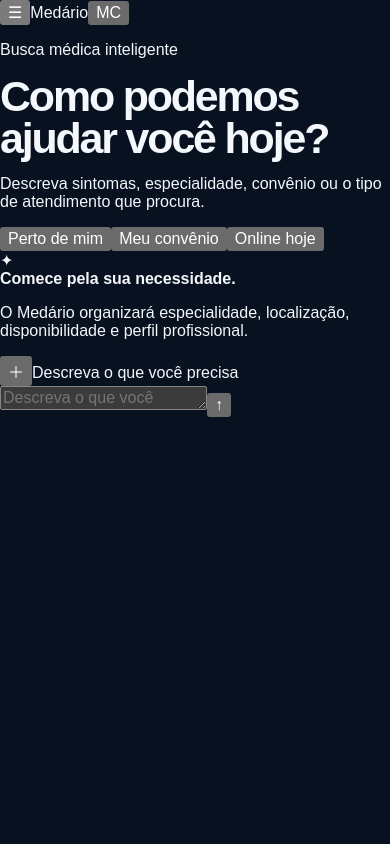
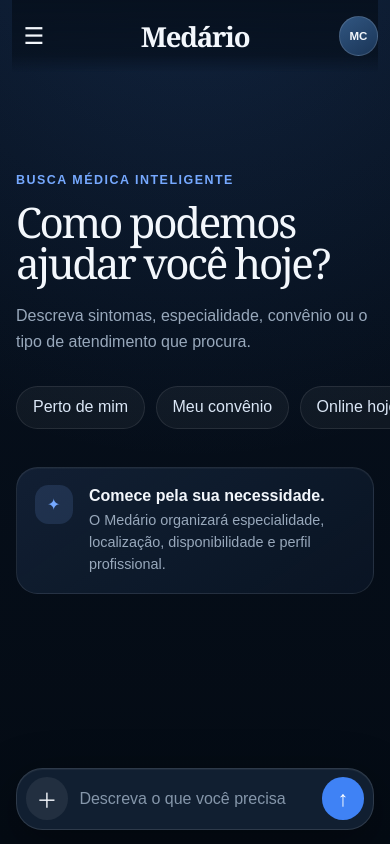
Before and after one commit to drmarceloclipi-star/medario, a Next.js app in the folder apps/web/: page / in a window 390 px wide. Built offline with nearby package versions, Linux system fonts and the light colour scheme.

Commit message:
feat: style responsive Medario mobile shell

```diff
--- a/apps/web/app/globals.css
+++ b/apps/web/app/globals.css
@@ -1,90 +1,344 @@
 :root {
   color-scheme: dark;
-  --background: #08111f;
-  --surface: #101c2c;
-  --text: #f4f7fb;
-  --muted: #9aa9bc;
-  --accent: #72a7ff;
+  --background: #07111f;
+  --background-deep: #040b14;
+  --surface: #0e1a2a;
+  --surface-strong: #142237;
+  --surface-soft: #192a42;
+  --text: #f3f7fc;
+  --muted: #98a8bb;
+  --accent: #76a9ff;
+  --accent-strong: #3f82f5;
+  --success: #58d6c2;
+  --border: rgba(255, 255, 255, 0.09);
+  --shadow: 0 24px 80px rgba(0, 0, 0, 0.42);
 }
 
-* {
-  box-sizing: border-box;
-}
-
-html {
-  background: var(--background);
-}
-
+* { box-sizing: border-box; }
+html { background: var(--background); }
 body {
   min-width: 320px;
   min-height: 100dvh;
   margin: 0;
-  background: var(--background);
+  overflow-x: hidden;
+  background:
+    radial-gradient(circle at 50% -10%, rgba(65, 121, 207, 0.19), transparent 34rem),
+    linear-gradient(180deg, var(--background) 0%, var(--background-deep) 100%);
   color: var(--text);
   font-family: Arial, Helvetica, sans-serif;
   text-rendering: optimizeLegibility;
   -webkit-font-smoothing: antialiased;
 }
+button, input, textarea, select { font: inherit; }
+button, a { -webkit-tap-highlight-color: transparent; }
+button { color: inherit; }
 
-button,
-input,
-textarea,
-select {
-  font: inherit;
+.sr-only {
+  position: absolute;
+  width: 1px;
+  height: 1px;
+  padding: 0;
+  margin: -1px;
+  overflow: hidden;
+  clip: rect(0, 0, 0, 0);
+  white-space: nowrap;
+  border: 0;
 }
 
-.app-shell {
+.mobile-shell {
+  position: relative;
+  width: min(100%, 46rem);
   min-height: 100dvh;
-  padding: env(safe-area-inset-top) max(1rem, env(safe-area-inset-right))
-    env(safe-area-inset-bottom) max(1rem, env(safe-area-inset-left));
+  margin: 0 auto;
+  padding: env(safe-area-inset-top) max(1rem, env(safe-area-inset-right)) calc(7.5rem + env(safe-area-inset-bottom)) max(1rem, env(safe-area-inset-left));
 }
 
-.app-topbar {
-  min-height: 4rem;
-  display: flex;
+.mobile-topbar {
+  position: sticky;
+  top: 0;
+  z-index: 10;
+  display: grid;
+  grid-template-columns: 3rem 1fr 3rem;
   align-items: center;
-  justify-content: center;
+  min-height: 4.5rem;
+  margin-inline: -0.25rem;
+  background: linear-gradient(180deg, rgba(7, 17, 31, 0.98), rgba(7, 17, 31, 0.78) 76%, transparent);
+  backdrop-filter: blur(18px);
 }
 
-.wordmark {
+.mobile-wordmark {
+  justify-self: center;
   font-family: Georgia, "Times New Roman", serif;
-  font-size: 1.65rem;
+  font-size: 1.72rem;
   font-weight: 600;
-  letter-spacing: -0.04em;
+  letter-spacing: -0.045em;
 }
 
-.welcome {
-  width: min(100%, 34rem);
-  margin: 18vh auto 0;
+.icon-button,
+.avatar-button,
+.composer-action,
+.send-button {
+  display: inline-grid;
+  place-items: center;
+  border: 0;
+  cursor: pointer;
 }
 
-.eyebrow {
-  margin: 0 0 0.75rem;
+.icon-button {
+  width: 2.75rem;
+  height: 2.75rem;
+  border-radius: 999px;
+  background: transparent;
+  font-size: 1.45rem;
+}
+.icon-button:hover { background: rgba(255, 255, 255, 0.07); }
+.icon-button:focus-visible,
+.avatar-button:focus-visible,
+.search-composer button:focus-visible,
+.quick-actions button:focus-visible,
+.side-drawer a:focus-visible,
+.sheet-options button:focus-visible,
+.primary-action:focus-visible {
+  outline: 3px solid rgba(118, 169, 255, 0.7);
+  outline-offset: 2px;
+}
+
+.avatar-button {
+  width: 2.45rem;
+  height: 2.45rem;
+  justify-self: end;
+  border: 1px solid rgba(255, 255, 255, 0.14);
+  border-radius: 999px;
+  background: linear-gradient(145deg, #315681, #1a3557);
+  font-size: 0.72rem;
+  font-weight: 800;
+}
+
+.mobile-content {
+  display: flex;
+  flex-direction: column;
+  gap: 2rem;
+  padding: clamp(2.5rem, 12vh, 7rem) 0 2rem;
+}
+
+.hero-copy { max-width: 37rem; }
+.hero-kicker {
+  margin: 0 0 0.85rem;
   color: var(--accent);
-  font-size: 0.75rem;
-  font-weight: 700;
+  font-size: 0.78rem;
+  font-weight: 800;
   letter-spacing: 0.12em;
   text-transform: uppercase;
 }
-
-h1 {
+.hero-copy h1 {
   margin: 0;
-  font-size: clamp(2.25rem, 11vw, 4rem);
+  font-family: Georgia, "Times New Roman", serif;
+  font-size: clamp(2.35rem, 10.8vw, 4.5rem);
+  font-weight: 500;
   line-height: 0.98;
-  letter-spacing: -0.05em;
+  letter-spacing: -0.055em;
 }
-
-.welcome p:last-child {
+.hero-copy > p:last-child {
   max-width: 32rem;
   margin: 1.25rem 0 0;
   color: var(--muted);
-  line-height: 1.65;
+  font-size: 1rem;
+  line-height: 1.58;
+}
+
+.quick-actions {
+  display: flex;
+  gap: 0.65rem;
+  overflow-x: auto;
+  margin-inline: -1rem;
+  padding: 0 1rem 0.35rem;
+  scrollbar-width: none;
+}
+.quick-actions::-webkit-scrollbar { display: none; }
+.quick-actions button {
+  flex: 0 0 auto;
+  padding: 0.72rem 1rem;
+  border: 1px solid var(--border);
+  border-radius: 999px;
+  background: rgba(255, 255, 255, 0.045);
+  color: #dbe7f6;
+  cursor: pointer;
+}
+.quick-actions button:hover { background: rgba(118, 169, 255, 0.12); }
+
+.state-card {
+  display: flex;
+  gap: 1rem;
+  padding: 1.1rem;
+  border: 1px solid var(--border);
+  border-radius: 1.35rem;
+  background: linear-gradient(145deg, rgba(20, 34, 55, 0.88), rgba(11, 23, 39, 0.78));
+  box-shadow: inset 0 1px rgba(255, 255, 255, 0.035);
+}
+.state-icon {
+  display: grid;
+  place-items: center;
+  width: 2.4rem;
+  height: 2.4rem;
+  flex: 0 0 auto;
+  border-radius: 0.85rem;
+  background: rgba(118, 169, 255, 0.14);
+  color: var(--accent);
+}
+.state-card strong { display: block; margin: 0.1rem 0 0.35rem; }
+.state-card p { margin: 0; color: var(--muted); font-size: 0.9rem; line-height: 1.5; }
+
+.search-composer {
+  position: fixed;
+  z-index: 20;
+  right: max(1rem, env(safe-area-inset-right));
+  bottom: max(0.9rem, env(safe-area-inset-bottom));
+  left: max(1rem, env(safe-area-inset-left));
+  display: grid;
+  grid-template-columns: 2.65rem 1fr 2.65rem;
+  align-items: end;
+  gap: 0.35rem;
+  width: min(calc(100% - 2rem), 44rem);
+  margin: 0 auto;
+  padding: 0.55rem;
+  border: 1px solid rgba(255, 255, 255, 0.12);
+  border-radius: 1.65rem;
+  background: rgba(19, 33, 52, 0.94);
+  box-shadow: 0 14px 48px rgba(0, 0, 0, 0.38), inset 0 1px rgba(255, 255, 255, 0.05);
+  backdrop-filter: blur(22px);
+}
+.search-composer textarea {
+  min-height: 2.65rem;
+  max-height: 8rem;
+  padding: 0.7rem 0.35rem;
+  resize: none;
+  border: 0;
+  outline: 0;
+  background: transparent;
+  color: var(--text);
+  line-height: 1.25;
+}
+.search-composer textarea::placeholder { color: #8596aa; }
+.composer-action,
+.send-button {
+  width: 2.65rem;
+  height: 2.65rem;
+  border-radius: 999px;
+}
+.composer-action { background: rgba(255, 255, 255, 0.07); font-size: 1.3rem; }
+.send-button { background: var(--accent-strong); color: white; font-size: 1.35rem; font-weight: 700; }
+
+.overlay {
+  position: fixed;
+  z-index: 50;
+  inset: 0;
+  background: rgba(1, 7, 14, 0.64);
+  backdrop-filter: blur(7px);
+  animation: fade-in 180ms ease-out;
+}
+.side-drawer {
+  display: flex;
+  flex-direction: column;
+  width: min(86vw, 22rem);
+  height: 100%;
+  padding: calc(1rem + env(safe-area-inset-top)) 1rem calc(1rem + env(safe-area-inset-bottom));
+  border-right: 1px solid var(--border);
+  outline: 0;
+  background: linear-gradient(180deg, #0d1928, #07111f);
+  box-shadow: var(--shadow);
+  animation: drawer-in 220ms cubic-bezier(.2,.8,.2,1);
+}
+.drawer-header {
+  display: flex;
+  align-items: center;
+  justify-content: space-between;
+  min-height: 4rem;
+  padding-inline: 0.5rem;
+}
+.drawer-header .mobile-wordmark { justify-self: auto; }
+.side-drawer nav { display: grid; gap: 0.35rem; margin-top: 1.25rem; }
+.side-drawer a {
+  padding: 0.95rem 1rem;
+  border-radius: 0.9rem;
+  color: #cad6e5;
+  text-decoration: none;
+}
+.side-drawer a:hover,
+.side-drawer a.active { background: rgba(118, 169, 255, 0.12); color: white; }
+.drawer-footer {
+  display: grid;
+  gap: 0.35rem;
+  margin-top: auto;
+  padding: 1rem;
+  border: 1px solid var(--border);
+  border-radius: 1rem;
+  background: rgba(255, 255, 255, 0.035);
+}
+.drawer-footer span { color: var(--muted); font-size: 0.85rem; }
+
+.sheet-overlay { display: flex; align-items: flex-end; justify-content: center; }
+.bottom-sheet {
+  width: min(100%, 46rem);
+  max-height: min(82dvh, 42rem);
+  overflow-y: auto;
+  padding: 0.65rem 1rem calc(1rem + env(safe-area-inset-bottom));
+  border: 1px solid var(--border);
+  border-bottom: 0;
+  border-radius: 1.75rem 1.75rem 0 0;
+  outline: 0;
+  background: linear-gradient(180deg, #15243a, #0b1726);
+  box-shadow: var(--shadow);
+  animation: sheet-in 240ms cubic-bezier(.2,.8,.2,1);
+}
+.sheet-handle {
+  width: 2.8rem;
+  height: 0.28rem;
+  margin: 0.15rem auto 1rem;
+  border-radius: 999px;
+  background: rgba(255, 255, 255, 0.22);
+}
+.sheet-heading { display: flex; align-items: flex-start; justify-content: space-between; gap: 1rem; }
+.sheet-eyebrow { color: var(--accent); font-size: 0.72rem; font-weight: 800; letter-spacing: 0.12em; text-transform: uppercase; }
+.sheet-heading h2 { margin: 0.35rem 0 0; font-family: Georgia, "Times New Roman", serif; font-size: 1.8rem; font-weight: 500; }
+.sheet-options { display: grid; gap: 0.65rem; margin: 1.4rem 0; }
+.sheet-options button {
+  display: grid;
+  grid-template-columns: 2.6rem 1fr;
+  gap: 0.8rem;
+  align-items: center;
+  width: 100%;
+  padding: 0.9rem;
+  border: 1px solid var(--border);
+  border-radius: 1rem;
+  background: rgba(255, 255, 255, 0.035);
+  text-align: left;
+  cursor: pointer;
+}
+.sheet-options button > span { display: grid; place-items: center; width: 2.6rem; height: 2.6rem; border-radius: 0.85rem; background: rgba(118, 169, 255, 0.12); color: var(--accent); }
+.sheet-options button div { display: grid; gap: 0.2rem; }
+.sheet-options small { color: var(--muted); }
+.primary-action {
+  width: 100%;
+  min-height: 3.2rem;
+  border: 0;
+  border-radius: 1rem;
+  background: var(--accent-strong);
+  color: white;
+  font-weight: 800;
+  cursor: pointer;
+}
+
+@keyframes fade-in { from { opacity: 0; } }
+@keyframes drawer-in { from { transform: translateX(-100%); } }
+@keyframes sheet-in { from { transform: translateY(100%); } }
+
+@media (min-width: 48rem) {
+  .mobile-shell { border-inline: 1px solid rgba(255,255,255,.035); }
+  .search-composer { left: 50%; right: auto; transform: translateX(-50%); }
 }
 
 @media (prefers-reduced-motion: reduce) {
-  *,
-  *::before,
-  *::after {
+  *, *::before, *::after {
     scroll-behavior: auto !important;
     animation-duration: 0.01ms !important;
     animation-iteration-count: 1 !important;
```
